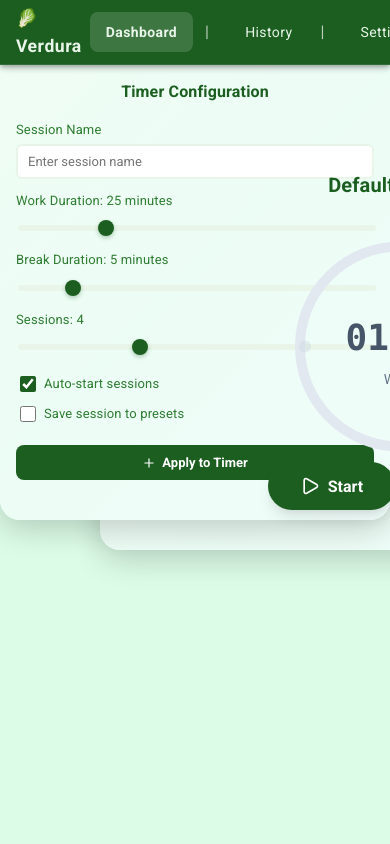
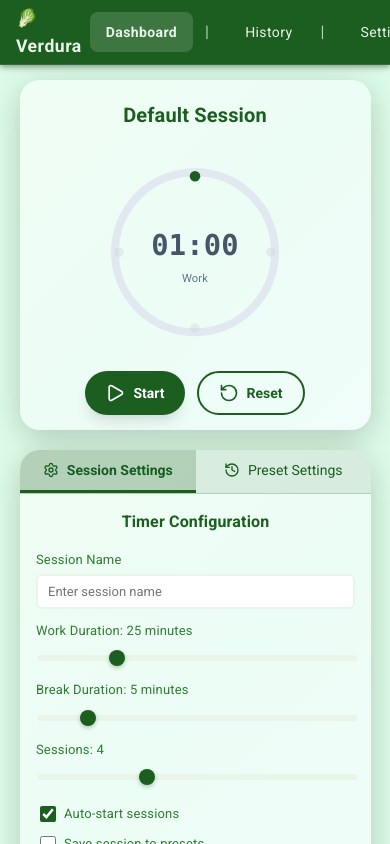
Before and after one commit to magureanandrei/Verdura, a React (Vite) app in the folder Frontend/: page /dashboard in a window 390 px wide. Shown: the top 844 px of the page. Built offline with nearby package versions, Linux system fonts and the light colour scheme; sample sign-in values are in the browser's storage.

Commit message:
feat_SmallerScreenCompatibilityForDashboard

```diff
--- a/Frontend/src/components/CircluarTimer/CircularTimer.css
+++ b/Frontend/src/components/CircluarTimer/CircularTimer.css
@@ -106,19 +106,8 @@
   opacity: 0.4;
 }
 
-/* Animations */
-@keyframes pulse {
-  0%, 100% {
-    opacity: 1;
-  }
-  50% {
-    opacity: 0.5;
+@media (max-width: 900px){
+  .circular-timer {
+    transform: scale(0.8);
   }
 }
-
-@keyframes ping {
-  75%, 100% {
-    transform: scale(2);
-    opacity: 0;
-  }
-}
--- a/Frontend/src/components/SessionSettingsContainer/SessionSettingsContainer.css
+++ b/Frontend/src/components/SessionSettingsContainer/SessionSettingsContainer.css
@@ -300,18 +300,11 @@
   transform: scale(1.05);
 }
 
-/* Responsive adjustments */
-@media (max-width: 1300px) {
-  .settings-container {
-    right: 20px;
-    width: 350px;
-  }
-}
-
 @media (max-width: 1200px) {
   .settings-container {
-    right: 20px;
-    width: 320px;
+    right: 80px;
+    width: clamp(370px, 40vw, 500px);
+    height: clamp(370px, 45vw, 500px);
   }
 }
 
@@ -321,9 +314,10 @@
     right: auto;
     top: auto;
     transform: none;
-    margin: 20px auto;
-    width: 100%;
-    max-width: 400px;
+    margin: 0 auto 30px auto;
+    width: min(400px, 90vw);
+    height: min(500px, 60vh);
+    flex-shrink: 0;
   }
 }
 
--- a/Frontend/src/components/Timer/Timer.css
+++ b/Frontend/src/components/Timer/Timer.css
@@ -15,13 +15,13 @@
 .timer-container {
   position: absolute;
   top: 150px;
-  left: 100px;
+  left: clamp(50px, 8vw, 120px);
   display: flex;
   flex-direction: column;
   align-items: center;
   justify-content: center;
-  width: 600px;
-  height: 400px;
+  width: clamp(500px, 45vw, 650px);
+  height: clamp(350px, 30vw, 450px);
   border-radius: 20px;
   background: linear-gradient(135deg, #f0fdf4 0%, #ecfdf5 50%, #f0fdfa 100%);
   transition: background-color 0.3s ease;
@@ -155,3 +155,50 @@
   height: 20px;
   margin-right: 8px;
 }
+
+/* Medium screens: Dynamic scaling between 900px-1200px */
+@media (min-width: 901px) and (max-width: 1200px) {
+  .timer-container {
+    left: clamp(30px, 5vw, 70px);
+    width: clamp(400px, 45vw, 550px);
+    height: clamp(300px, 35vw, 380px);
+  }
+
+  .settings-container {
+    right: clamp(30px, 5vw, 70px);
+    width: clamp(350px, 40vw, 450px);
+    height: clamp(400px, 45vw, 480px);
+  }
+}/* Responsive: Stack vertically below 900px */
+@media (max-width: 900px) {
+  .timer-wrapper {
+    flex-direction: column;
+    align-items: center;
+    padding: 20px;
+    overflow-y: auto;
+    height: 100vh;
+    width: 100vw;
+  }
+
+  .timer-container {
+    position: relative;
+    top: 60px;
+    left: 0;
+    width: min(400px, 90vw);
+    height: min(350px, 45vh);
+    margin-bottom: 80px;
+    flex-shrink: 0;
+    padding-bottom: 20px;
+  }
+
+  .control-buttons {
+    bottom: 15px;
+    gap: 12px;
+  }
+
+  .start-pause-button,
+  .reset-button {
+    padding: 10px 20px;
+    font-size: 14px;
+  }
+}
```
